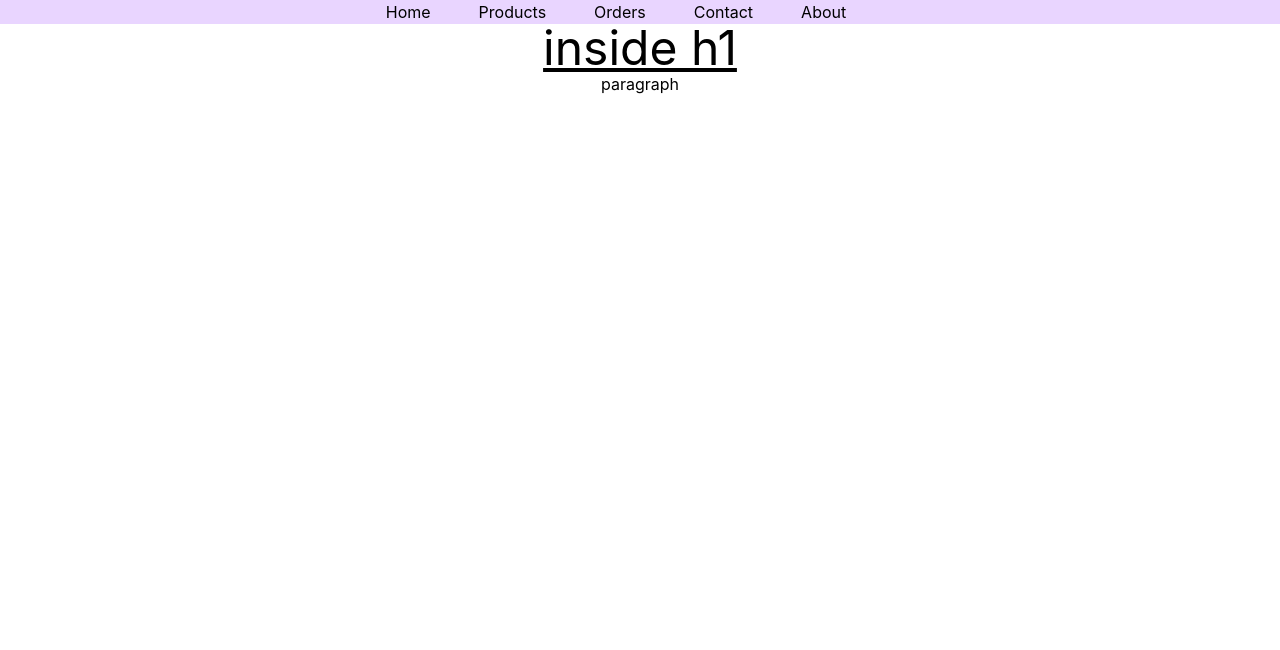
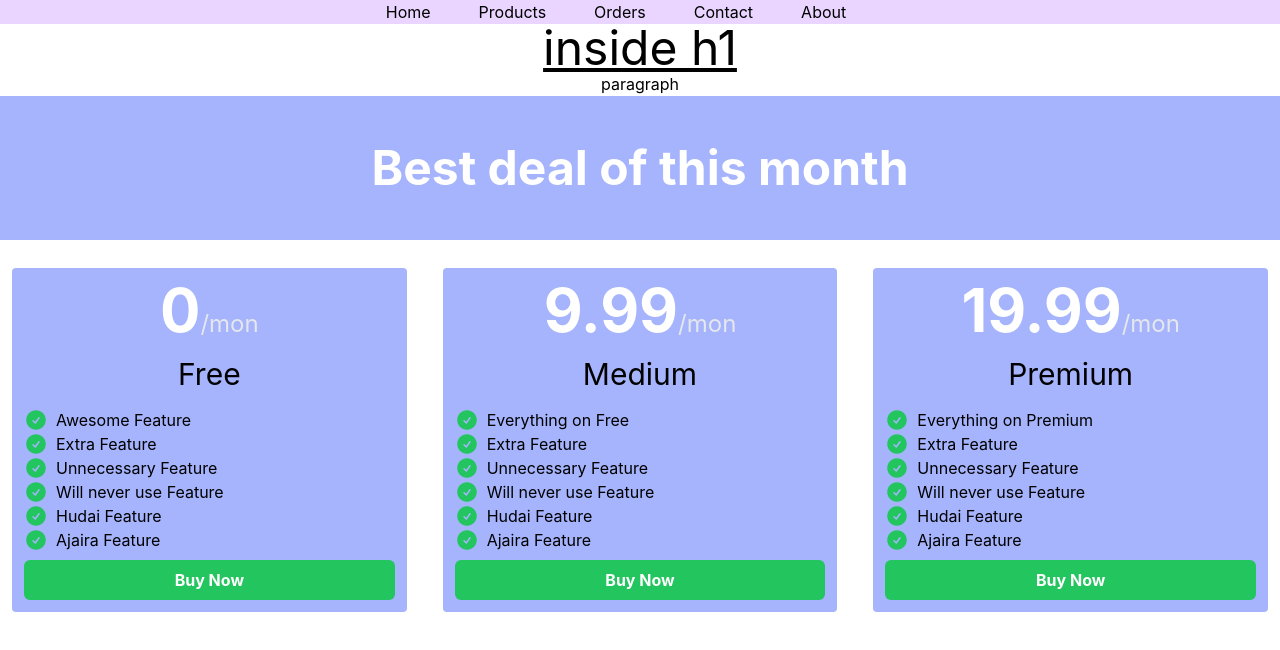
Before and after one commit to sowmik-sec/price-club, a React (Create React App) app: page / in a window 1280 px wide. Shown: the top 650 px of the page. Built offline with nearby package versions, Linux system fonts and the light colour scheme.

Commit message:
pricing card added

```diff
--- a/src/App.js
+++ b/src/App.js
@@ -1,6 +1,7 @@
 import logo from "./logo.svg";
 import "./App.css";
 import NavBar from "./components/NavBar/NavBar";
+import Pricing from "./components/Pricing/Pricing";
 
 function App() {
   return (
@@ -8,6 +9,7 @@ function App() {
       <NavBar></NavBar>
       <h1 className="text-5xl underline">inside h1</h1>
       <p>paragraph</p>
+      <Pricing></Pricing>
     </div>
   );
 }
--- /dev/null
+++ b/src/components/Feature/Feature.js
@@ -0,0 +1,13 @@
+import React from "react";
+import { CheckCircleIcon } from "@heroicons/react/24/solid";
+
+const Feature = ({ feature }) => {
+  return (
+    <div className="flex items-center">
+      <CheckCircleIcon className="h-6 w-6 text-green-500"></CheckCircleIcon>
+      <p className="ml-2">{feature}</p>
+    </div>
+  );
+};
+
+export default Feature;
--- /dev/null
+++ b/src/components/Pricing/Pricing.js
@@ -0,0 +1,60 @@
+import React from "react";
+import PricingOption from "../PricingOption/PricingOption";
+
+const Pricing = () => {
+  const pricingOptions = [
+    {
+      id: 1,
+      name: "Free",
+      price: 0,
+      features: [
+        "Awesome Feature",
+        "Extra Feature",
+        "Unnecessary Feature",
+        "Will never use Feature",
+        "Hudai Feature",
+        "Ajaira Feature",
+      ],
+    },
+    {
+      id: 2,
+      name: "Medium",
+      price: 9.99,
+      features: [
+        "Everything on Free",
+        "Extra Feature",
+        "Unnecessary Feature",
+        "Will never use Feature",
+        "Hudai Feature",
+        "Ajaira Feature",
+      ],
+    },
+    {
+      id: 3,
+      name: "Premium",
+      price: 19.99,
+      features: [
+        "Everything on Premium",
+        "Extra Feature",
+        "Unnecessary Feature",
+        "Will never use Feature",
+        "Hudai Feature",
+        "Ajaira Feature",
+      ],
+    },
+  ];
+  return (
+    <div>
+      <h2 className="text-5xl font-bold bg-indigo-300 p-12 text-white">
+        Best deal of this month
+      </h2>
+      <div className="grid md:grid-cols-3 gap-3 mt-4">
+        {pricingOptions.map((option) => (
+          <PricingOption key={option.key} option={option}></PricingOption>
+        ))}
+      </div>
+    </div>
+  );
+};
+
+export default Pricing;
--- /dev/null
+++ b/src/components/PricingOption/PricingOption.js
@@ -0,0 +1,25 @@
+import React from "react";
+import Feature from "../Feature/Feature";
+
+const PricingOption = ({ option }) => {
+  const { features } = option;
+  return (
+    <div className="bg-indigo-300 m-3 rounded p-3">
+      <div>
+        <p>
+          <span className="text-6xl font-bold text-white">{option.price}</span>
+          <span className="text-2xl text-gray-200 ">/mon</span>
+        </p>
+        <p className="text-3xl my-4">{option.name}</p>
+      </div>
+      {features.map((feature, idx) => (
+        <Feature key={idx} feature={feature}></Feature>
+      ))}
+      <button className="bg-green-500 mt-2 w-full rounded-md py-2 text-white font-bold">
+        Buy Now
+      </button>
+    </div>
+  );
+};
+
+export default PricingOption;
```
